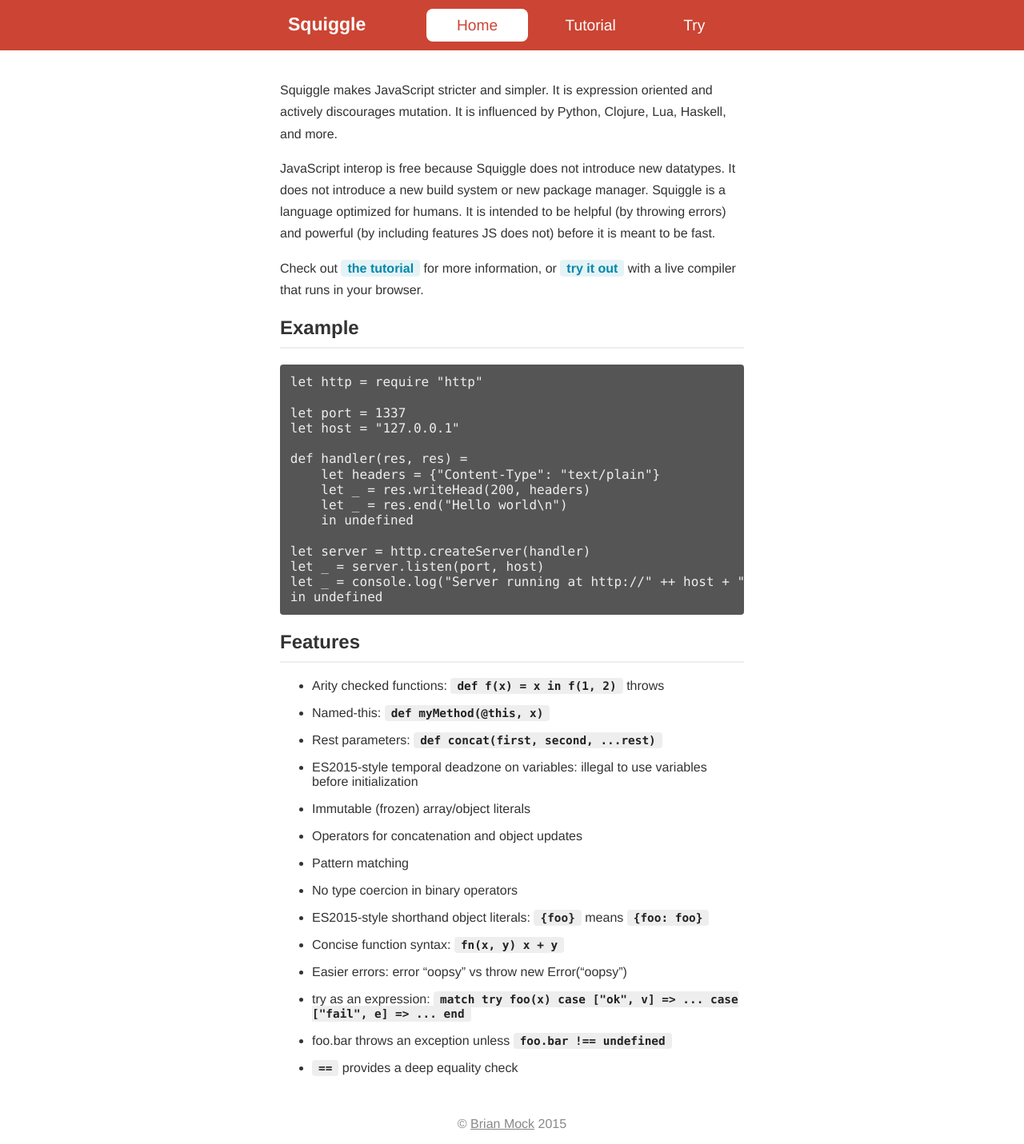
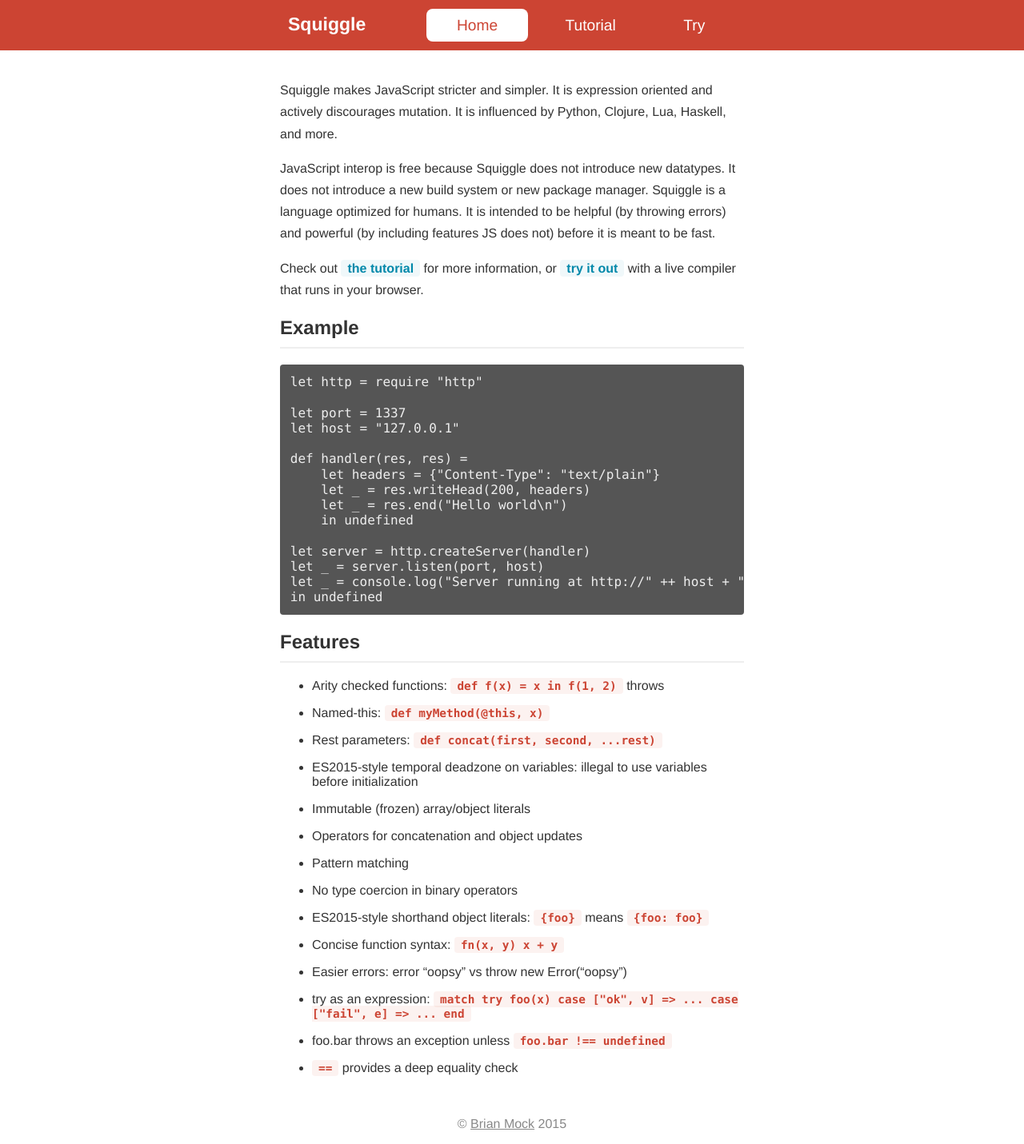
Before and after one commit to squiggle-lang/squiggle-lang.org, a Jekyll site: the page built from index.md, in a window 1280 px wide. Shown: the whole page at 80% size. Built offline with Jekyll 4.4.1, drawn with Linux system fonts in a browser that asks for light colours.

Commit message:
Changes the colors a bit

```diff
--- a/_sass/mixins.scss
+++ b/_sass/mixins.scss
@@ -37,7 +37,7 @@
     @include inlineColored;
 
     text-decoration: none;
-    background: rgba($link, 0.10);
+    background: rgba($link, 0.06);
     color: $link;
     font-weight: bold;
 
--- a/_sass/style.scss
+++ b/_sass/style.scss
@@ -207,8 +207,11 @@
 code {
     @include inlineColored;
 
-    color: #222;
-    background: #eee;
+    $fg: $red;
+    $bg: rgba($red, 0.07);
+
+    color: $fg;
+    background: $bg;
     font-family: $fontCode;
     font-weight: bold;
     font-size: 0.9em;
```
